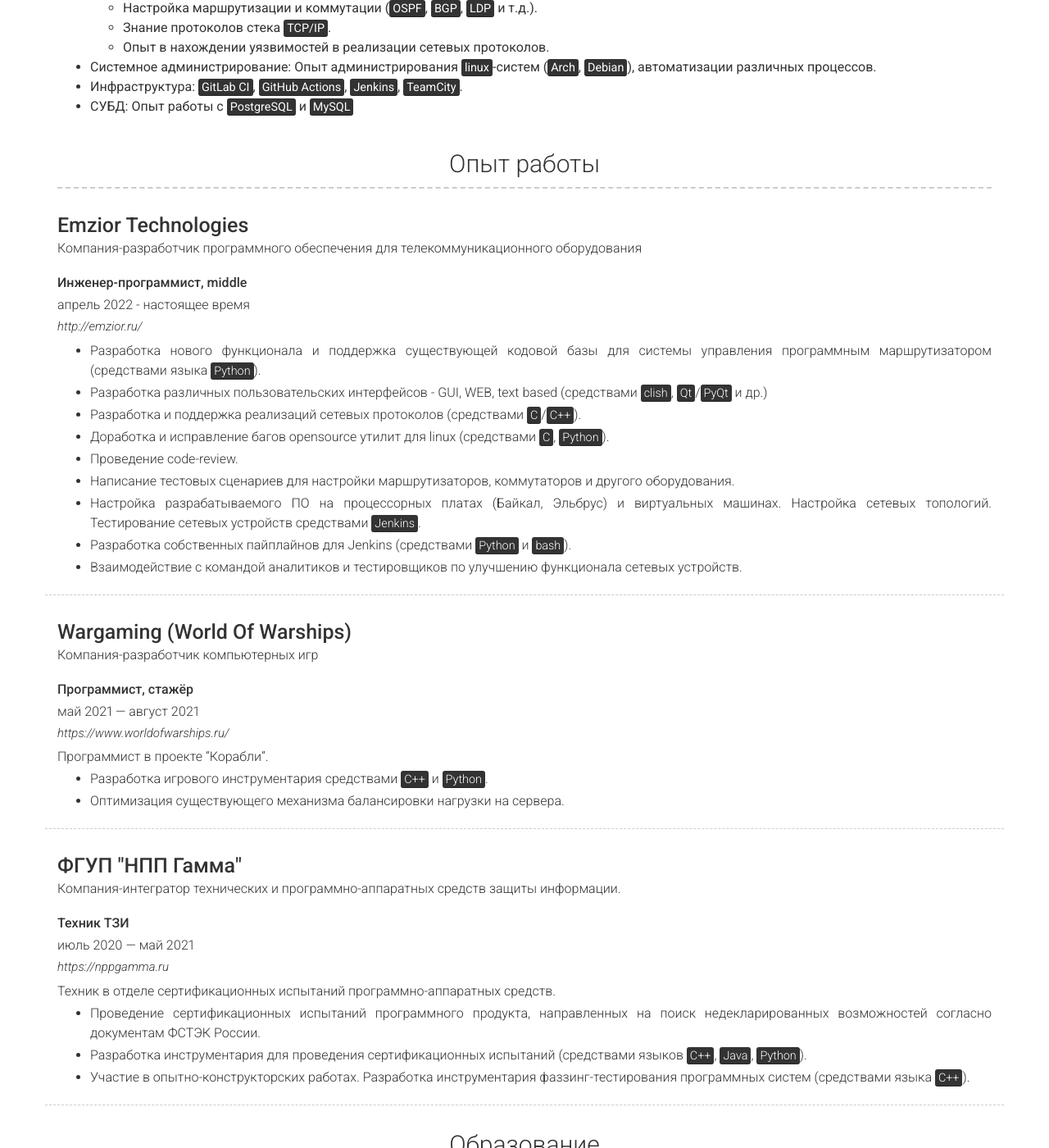
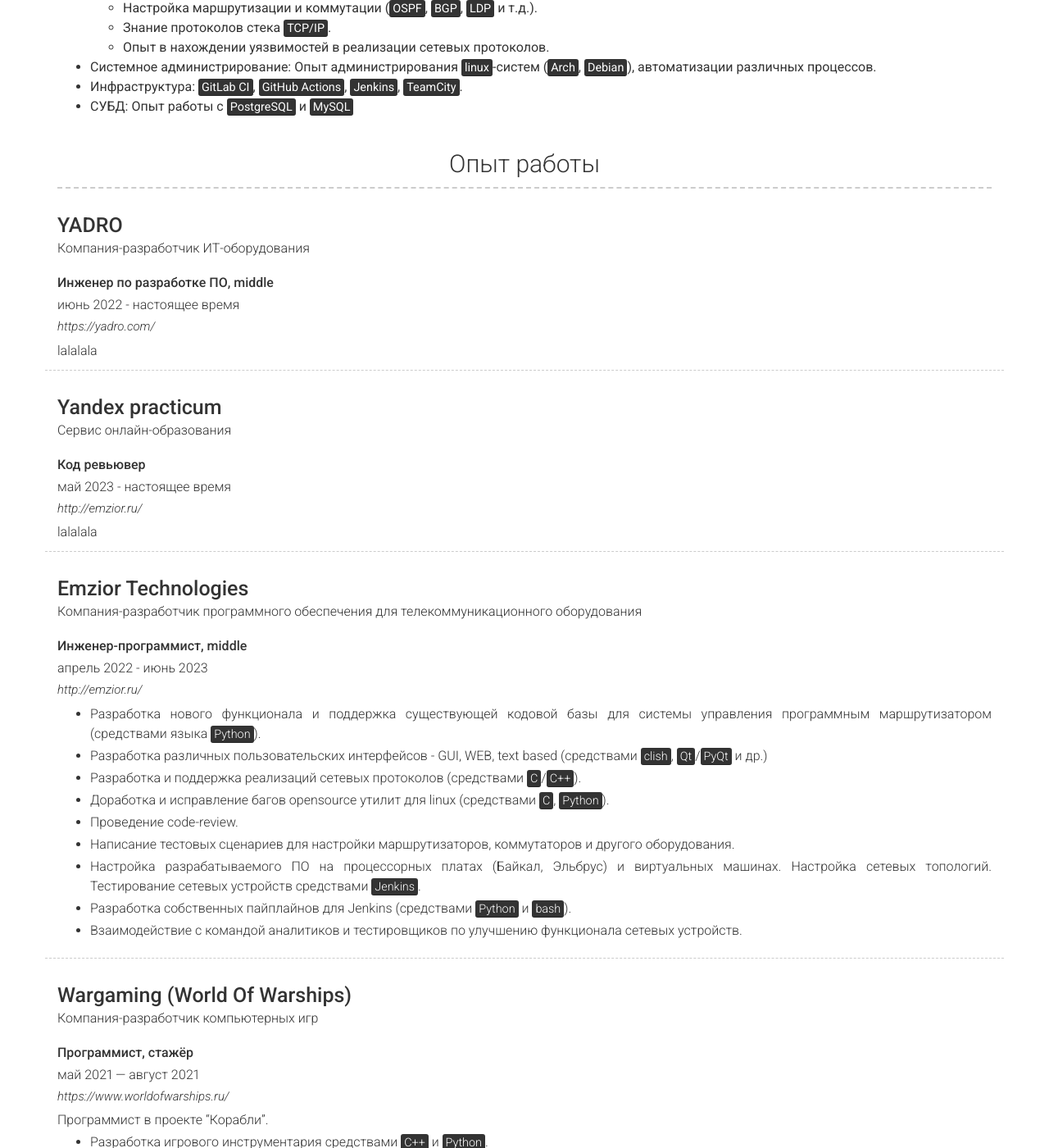
Before and after one commit to msoshnev/cv, a Jekyll site: the page built from index.md, in a window 1280 px wide and 1400 px high, scrolled down 849 px. Shown: the whole window at 82% size. Built offline with Jekyll 4.4.1, drawn with Linux system fonts in a browser that asks for light colours; nearby versions of some CDN libraries; some of the changed text lies outside the part shown.

Commit message:
I fuck commit messages

```diff
--- a/_config.yml
+++ b/_config.yml
@@ -7,7 +7,7 @@ version: 2
 
 # Personal info
 name: Максим Сошнев
-title: Сетевой программист, middle
+title: '[DRAFT] Инженер по разработке ПО, middle'
 
 email: soshnev.maxim11@gmail.com
 phone: +7-(911)-724-67-08
@@ -59,9 +59,29 @@ content:
     content:
       - layout: top
         border: weak
+        title: YADRO
+        sub_title: Инженер по разработке ПО, middle
+        caption: июнь 2022 - настоящее время
+        link: https://yadro.com/
+        quote: >
+          Компания-разработчик ИТ-оборудования
+        description: lalalala
+
+      - layout: top
+        border: weak
+        title: Yandex practicum
+        sub_title: Код ревьювер
+        caption: май 2023 - настоящее время
+        link: http://emzior.ru/
+        quote: >
+          Сервис онлайн-образования
+        description: lalalala
+
+      - layout: top
+        border: weak
         title: Emzior Technologies
         sub_title: Инженер-программист, middle
-        caption: апрель 2022 - настоящее время
+        caption: апрель 2022 - июнь 2023
         link: http://emzior.ru/
         quote: >
           Компания-разработчик программного обеспечения для телекоммуникационного оборудования
```
